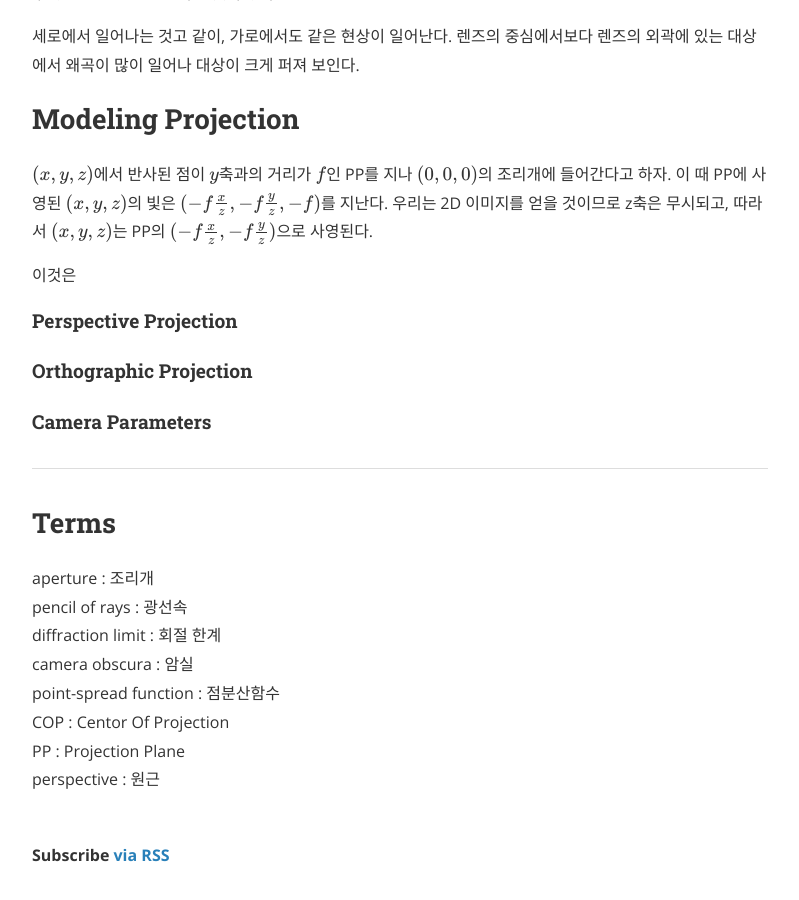
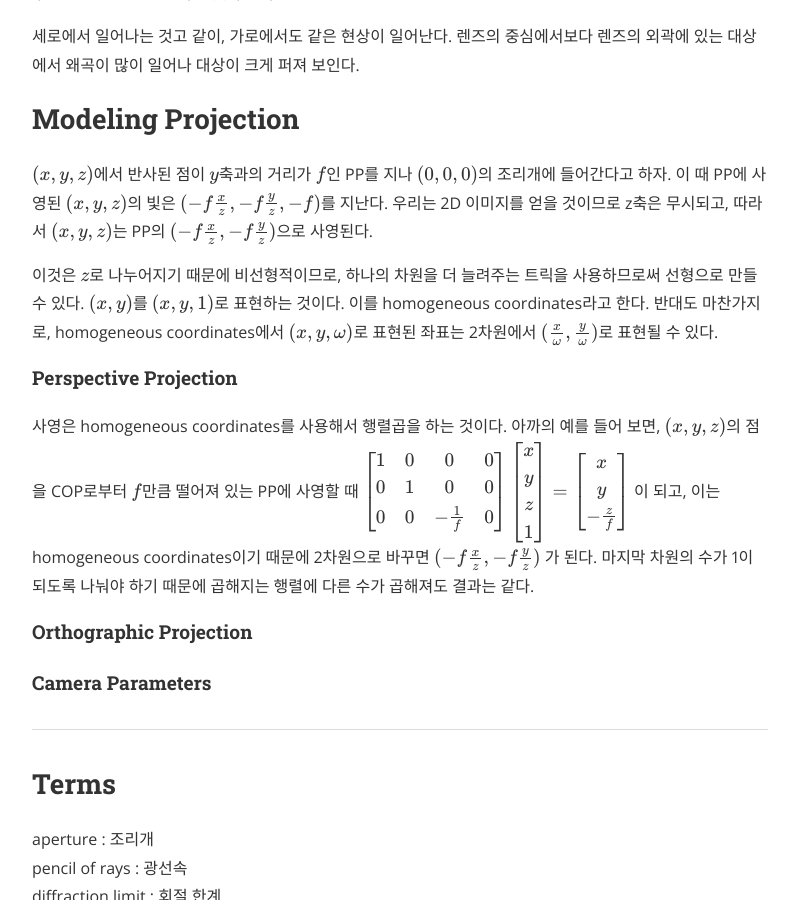
Before and after one commit to YeonjeeJung/yeonjeejung.github.io, a Jekyll site: the page built from Lecture/ComputerVision/_posts/2019-07-04-Lecture2.md, in a window 1280 px wide and 900 px high, scrolled down 1457 px. Shown: the whole window, without its empty margins (240-1039 px from the left). Built offline with Jekyll 4.4.1, drawn with Linux system fonts in a browser that asks for light colours; nearby versions of some CDN libraries; formulas are drawn with MathJax 3; comment, search, counter and statistics services are not loaded.

Commit message:
Modify post

```diff
--- a/Lecture/ComputerVision/_posts/2019-07-04-Lecture2.md
+++ b/Lecture/ComputerVision/_posts/2019-07-04-Lecture2.md
@@ -39,9 +39,20 @@ Pinhole은 바늘구멍이다. 물체와 필름 사이에 작은 구멍이 뚫
 ## Modeling Projection
 $(x, y, z)$에서 반사된 점이 $y$축과의 거리가 $f$인 PP를 지나 $(0, 0, 0)$의 조리개에 들어간다고 하자. 이 때 PP에 사영된 $(x, y, z)$의 빛은 $(-f \frac{x}{z}, -f\frac{y}{z}, -f)$를 지난다. 우리는 2D 이미지를 얻을 것이므로 z축은 무시되고, 따라서 $(x, y, z)$는 PP의 $(-f \frac{x}{z}, -f\frac{y}{z})$으로 사영된다.
 
-이것은
+이것은 $z$로 나누어지기 때문에 비선형적이므로, 하나의 차원을 더 늘려주는 트릭을 사용하므로써 선형으로 만들 수 있다. $(x, y)$를 $(x, y, 1)$로 표현하는 것이다. 이를 homogeneous coordinates라고 한다. 반대도 마찬가지로, homogeneous coordinates에서 $(x, y, \omega)$로 표현된 좌표는 2차원에서 $(\frac{x}{\omega}, \frac{y}{\omega})$로 표현될 수 있다.
 
 #### Perspective Projection
+사영은 homogeneous coordinates를 사용해서 행렬곱을 하는 것이다. 아까의 예를 들어 보면, $(x, y, z)$의 점을 COP로부터 $f$만큼 떨어져 있는 PP에 사영할 때
+$$ \left[\begin{matrix}
+1 & 0 & 0 & 0\\
+0 & 1 & 0 & 0\\
+0 & 0 &-\frac{1}{f} & 0
+\end{matrix} \right]
+\left[\begin{matrix} x \\ y \\ z \\ 1 \end{matrix}\right]=
+\left[\begin{matrix}x \\ y \\ -\frac{z}{f}\end{matrix}\right]$$
+이 되고, 이는 homogeneous coordinates이기 때문에 2차원으로 바꾸면
+$$(-f\frac{x}{z}, -f\frac{y}{z})$$
+가 된다. 마지막 차원의 수가 1이 되도록 나눠야 하기 때문에 곱해지는 행렬에 다른 수가 곱해져도 결과는 같다.
 
 #### Orthographic Projection
 
```
Also changed, not shown: 2 other files.
